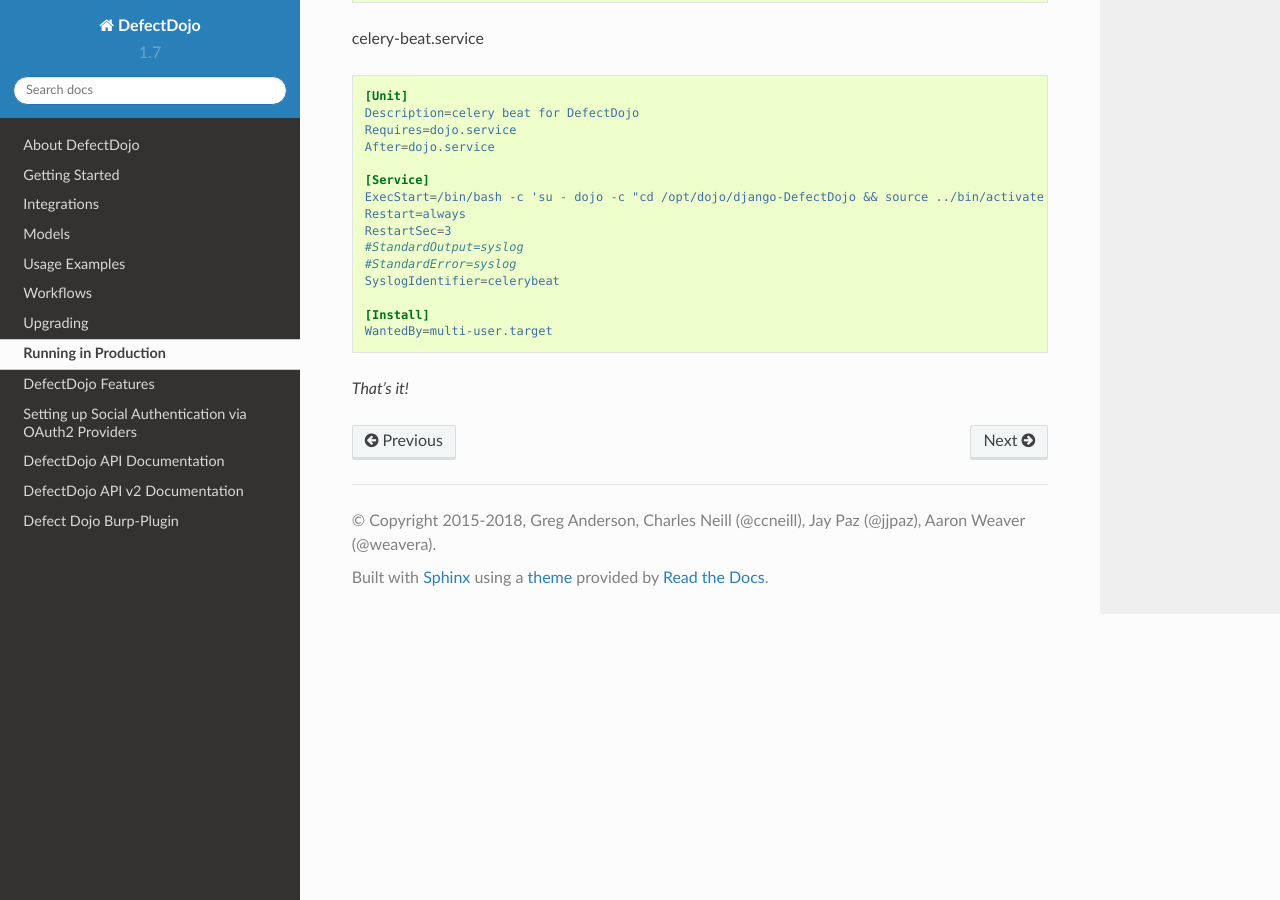
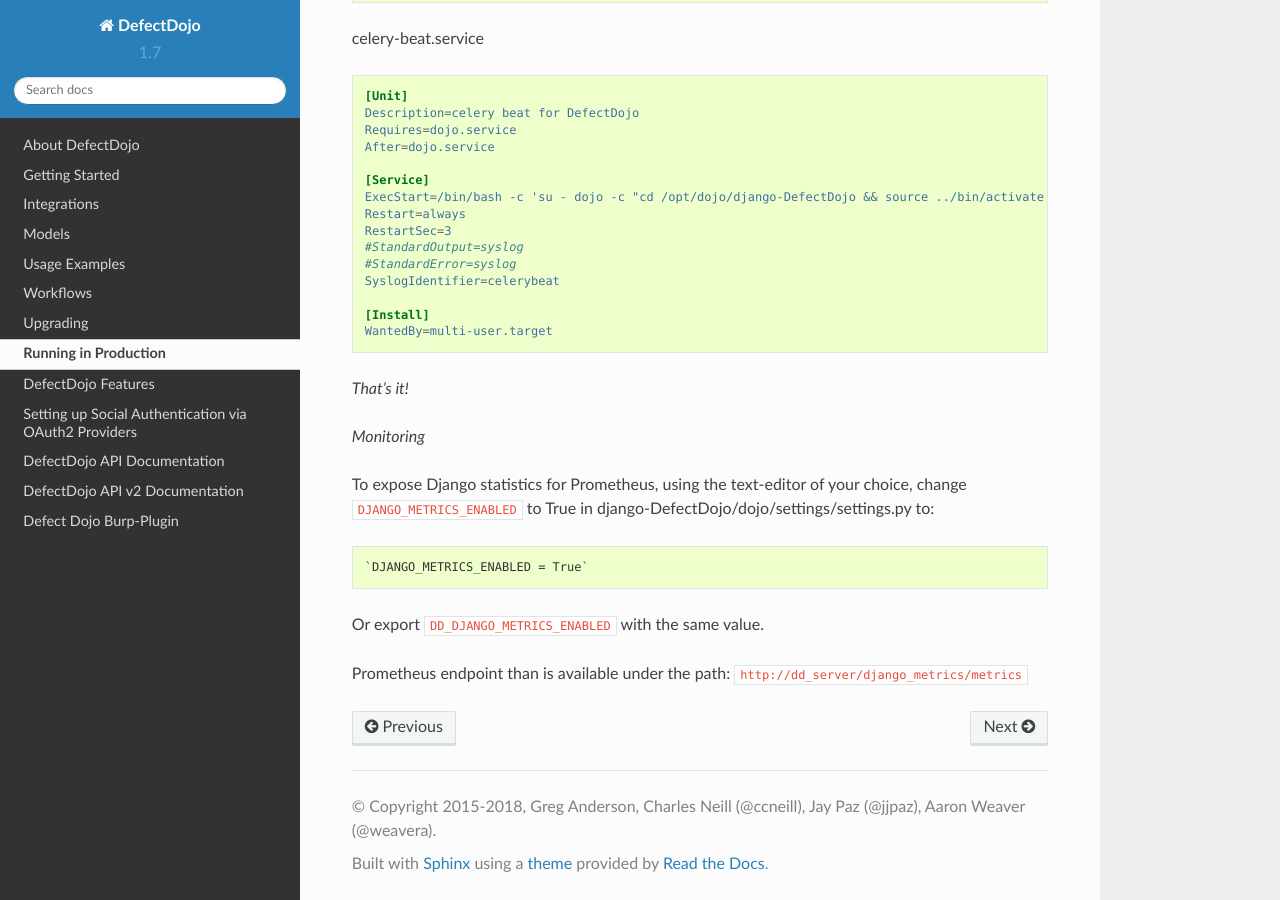
Before and after one commit to DefectDojo/Documentation, a Sphinx documentation site: the page built from docs/running-in-production.rst, in a window 1280 px wide and 900 px high, scrolled down 4895 px. Built offline with Sphinx 7.4.7 and the Read the Docs theme 2.0.0, drawn with Linux system fonts in a browser that asks for light colours.

Commit message:
Exposing prometheus metrics

```diff
--- a/docs/running-in-production.rst
+++ b/docs/running-in-production.rst
@@ -266,3 +266,15 @@
 
 
 *That's it!*
+
+*Monitoring*
+
+To expose Django statistics for Prometheus, using the text-editor of your choice, change ``DJANGO_METRICS_ENABLED`` to True in django-DefectDojo/dojo/settings/settings.py to:
+
+.. code-block:: console
+
+  `DJANGO_METRICS_ENABLED = True`
+
+Or export ``DD_DJANGO_METRICS_ENABLED`` with the same value.
+
+Prometheus endpoint than is available under the path: ``http://dd_server/django_metrics/metrics``
```
Also changed, not shown: 1 other file.
